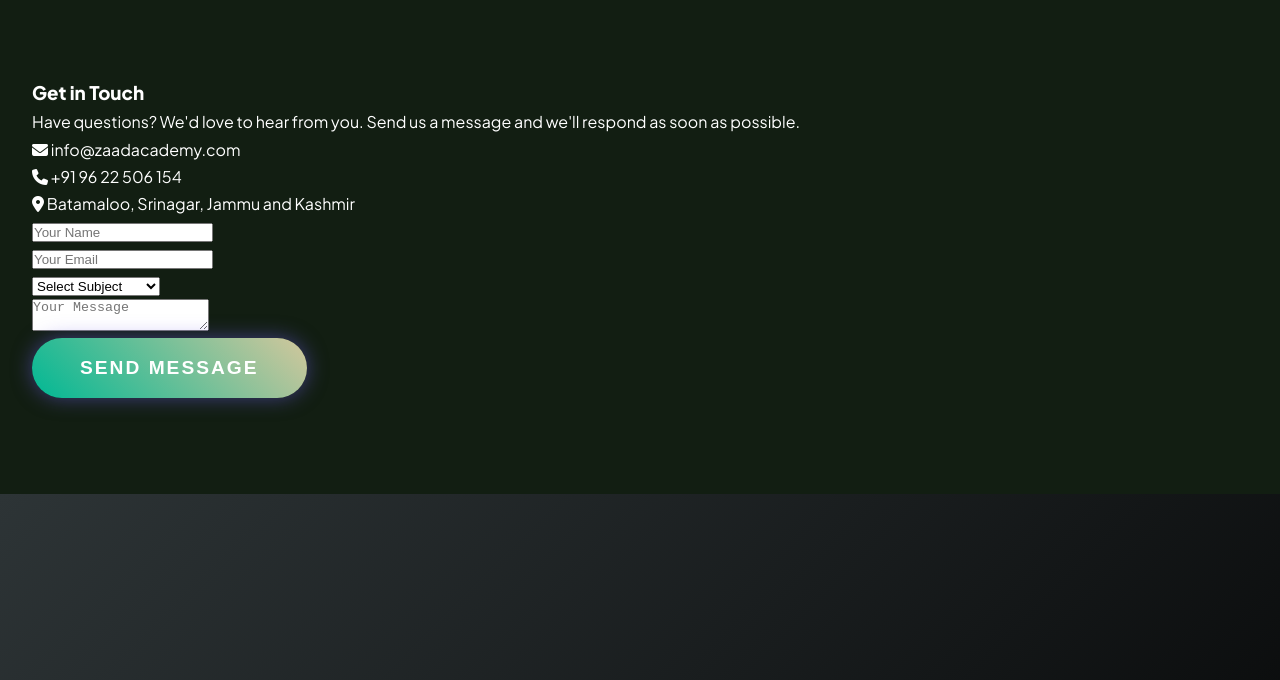
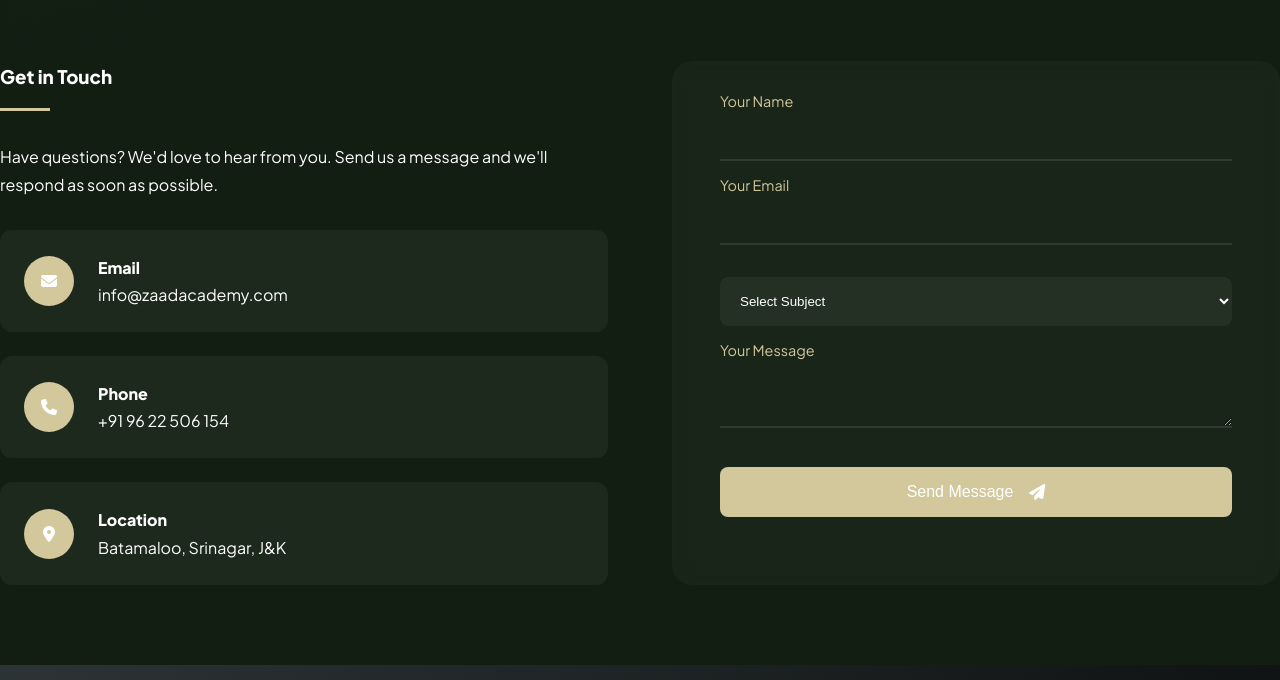
Before and after one commit to Owaisak54/ZaadAcademy, a plain HTML site: page index.html in a window 1280 px wide. Shown: the part 7221-7901 px from the top of the page. Drawn offline with Linux system fonts and the light colour scheme; a script that the page names is missing; a web font is replaced by a local one.

Commit message:
fixed form ui

```diff
--- a/index.html
+++ b/index.html
@@ -616,35 +616,220 @@
         <h2 class="section-title">Contact Us</h2>
         <div class="contact-grid">
             <div class="contact-info">
-                <h3>Get in Touch</h3>
+                <div class="info-header">
+                    <h3>Get in Touch</h3>
+                    <div class="accent-line"></div>
+                </div>
                 <p>Have questions? We'd love to hear from you. Send us a message and we'll respond as soon as possible.</p>
-                <div class="contact-details">
-                    <p><i class="fas fa-envelope"></i> info@zaadacademy.com</p>
-                    <p><i class="fas fa-phone"></i> +91 96 22 506 154</p>
-                    <p><i class="fas fa-map-marker-alt"></i> Batamaloo, Srinagar, Jammu and Kashmir</p>
+                <div class="contact-cards">
+                    <div class="contact-card">
+                        <div class="icon-wrapper">
+                            <i class="fas fa-envelope"></i>
+                        </div>
+                        <div class="card-content">
+                            <h4>Email</h4>
+                            <p>info@zaadacademy.com</p>
+                        </div>
+                    </div>
+                    <div class="contact-card">
+                        <div class="icon-wrapper">
+                            <i class="fas fa-phone"></i>
+                        </div>
+                        <div class="card-content">
+                            <h4>Phone</h4>
+                            <p>+91 96 22 506 154</p>
+                        </div>
+                    </div>
+                    <div class="contact-card">
+                        <div class="icon-wrapper">
+                            <i class="fas fa-map-marker-alt"></i>
+                        </div>
+                        <div class="card-content">
+                            <h4>Location</h4>
+                            <p>Batamaloo, Srinagar, J&K</p>
+                        </div>
+                    </div>
                 </div>
             </div>
             <form class="contact-form">
-                <div class="form-group">
-                    <input type="text" placeholder="Your Name" required>
+                <div class="form-group floating">
+                    <input type="text" id="name" required>
+                    <label for="name">Your Name</label>
+                    <div class="input-highlight"></div>
                 </div>
-                <div class="form-group">
-                    <input type="email" placeholder="Your Email" required>
+                <div class="form-group floating">
+                    <input type="email" id="email" required>
+                    <label for="email">Your Email</label>
+                    <div class="input-highlight"></div>
                 </div>
                 <div class="form-group">
                     <select>
-                        <option value="">Select Subject</option>
+                        <option value="" disabled selected>Select Subject</option>
                         <option value="courses">Courses Inquiry</option>
                         <option value="support">Technical Support</option>
                         <option value="other">Other</option>
                     </select>
                 </div>
-                <div class="form-group">
-                    <textarea placeholder="Your Message" required></textarea>
+                <div class="form-group floating">
+                    <textarea id="message" required></textarea>
+                    <label for="message">Your Message</label>
+                    <div class="input-highlight"></div>
                 </div>
-                <button type="submit" class="cta-button">Send Message</button>
+                <button type="submit" class="submit-btn">
+                    <span>Send Message</span>
+                    <i class="fas fa-paper-plane"></i>
+                </button>
             </form>
         </div>
+
+        <style>
+            #contact {
+                padding: 5rem 0;
+            }
+
+            .contact-grid {
+                display: grid;
+                grid-template-columns: 1fr 1fr;
+                gap: 4rem;
+                margin-top: 3rem;
+            }
+
+            .info-header {
+                margin-bottom: 2rem;
+            }
+
+            .accent-line {
+                width: 50px;
+                height: 3px;
+                background: var(--accent-color);
+                margin-top: 1rem;
+            }
+
+            .contact-cards {
+                display: grid;
+                gap: 1.5rem;
+                margin-top: 2rem;
+            }
+
+            .contact-card {
+                display: flex;
+                align-items: center;
+                gap: 1.5rem;
+                padding: 1.5rem;
+                background: rgba(255, 255, 255, 0.05);
+                border-radius: 12px;
+                transition: transform 0.3s ease;
+            }
+
+            .contact-card:hover {
+                transform: translateY(-5px);
+            }
+
+            .icon-wrapper {
+                width: 50px;
+                height: 50px;
+                display: flex;
+                align-items: center;
+                justify-content: center;
+                background: var(--accent-color);
+                border-radius: 50%;
+                color: white;
+            }
+
+            .contact-form {
+                background: rgba(255, 255, 255, 0.03);
+                padding: 3rem;
+                border-radius: 20px;
+                backdrop-filter: blur(10px);
+            }
+
+            .form-group {
+                position: relative;
+                margin-bottom: 2rem;
+            }
+
+            .floating input,
+            .floating textarea {
+                width: 100%;
+                padding: 1rem;
+                background: transparent;
+                border: none;
+                border-bottom: 2px solid rgba(255, 255, 255, 0.1);
+                color: white;
+                font-size: 1rem;
+                transition: border-color 0.3s ease;
+            }
+
+            .floating label {
+                position: absolute;
+                left: 0;
+                top: 1rem;
+                transition: 0.3s ease all;
+                pointer-events: none;
+                color: rgba(255, 255, 255, 0.6);
+            }
+
+            .floating input:focus ~ label,
+            .floating input:not(:placeholder-shown) ~ label,
+            .floating textarea:focus ~ label,
+            .floating textarea:not(:placeholder-shown) ~ label {
+                top: -20px;
+                font-size: 0.9rem;
+                color: var(--accent-color);
+            }
+
+            .input-highlight {
+                position: absolute;
+                bottom: 0;
+                left: 0;
+                height: 2px;
+                width: 0;
+                background: var(--accent-color);
+                transition: width 0.3s ease;
+            }
+
+            .floating input:focus ~ .input-highlight,
+            .floating textarea:focus ~ .input-highlight {
+                width: 100%;
+            }
+
+            select {
+                width: 100%;
+                padding: 1rem;
+                background: rgba(255, 255, 255, 0.05);
+                border: none;
+                border-radius: 8px;
+                color: white;
+                cursor: pointer;
+            }
+
+            .submit-btn {
+                width: 100%;
+                padding: 1rem;
+                background: var(--accent-color);
+                border: none;
+                border-radius: 8px;
+                color: white;
+                font-size: 1rem;
+                display: flex;
+                align-items: center;
+                justify-content: center;
+                gap: 1rem;
+                cursor: pointer;
+                transition: transform 0.3s ease;
+            }
+
+            .submit-btn:hover {
+                transform: translateY(-2px);
+            }
+
+            @media (max-width: 768px) {
+                .contact-grid {
+                    grid-template-columns: 1fr;
+                    gap: 2rem;
+                }
+            }
+        </style>
     </section>
 
     <!-- Footer -->
```
